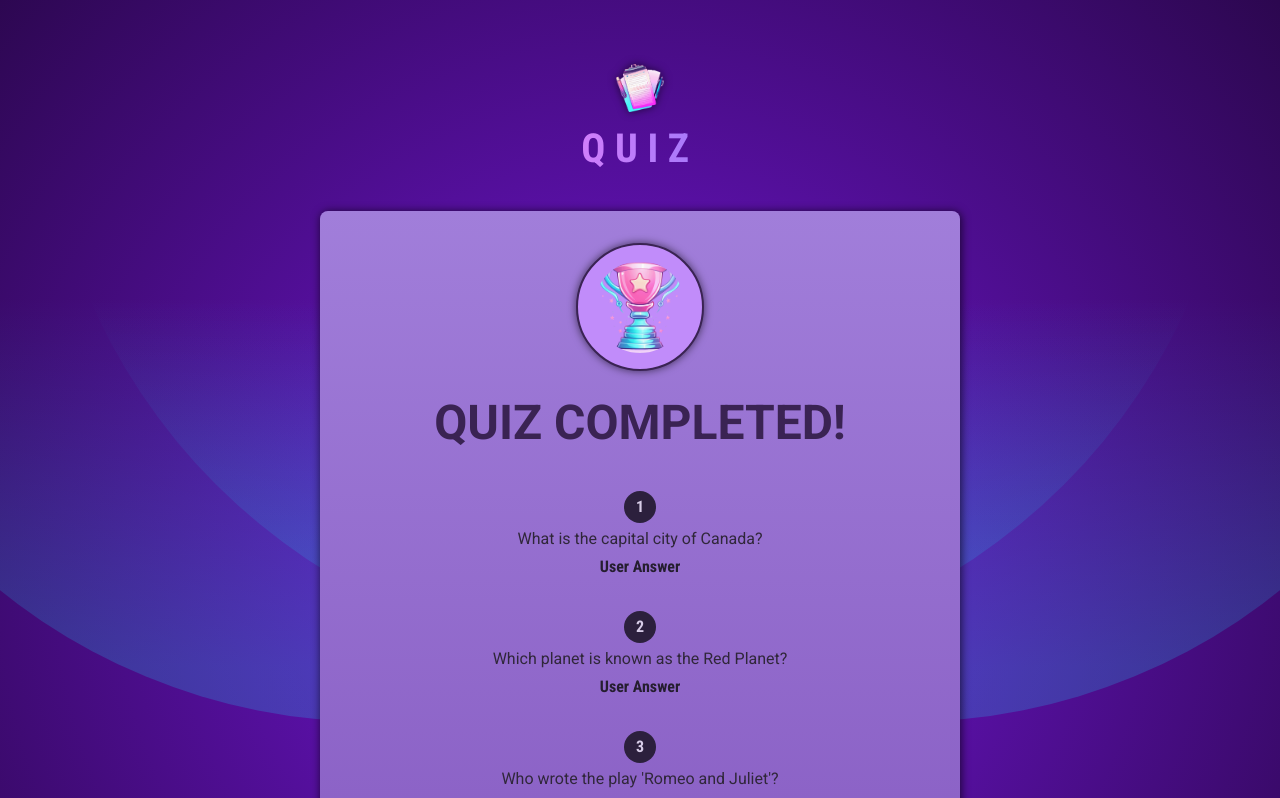
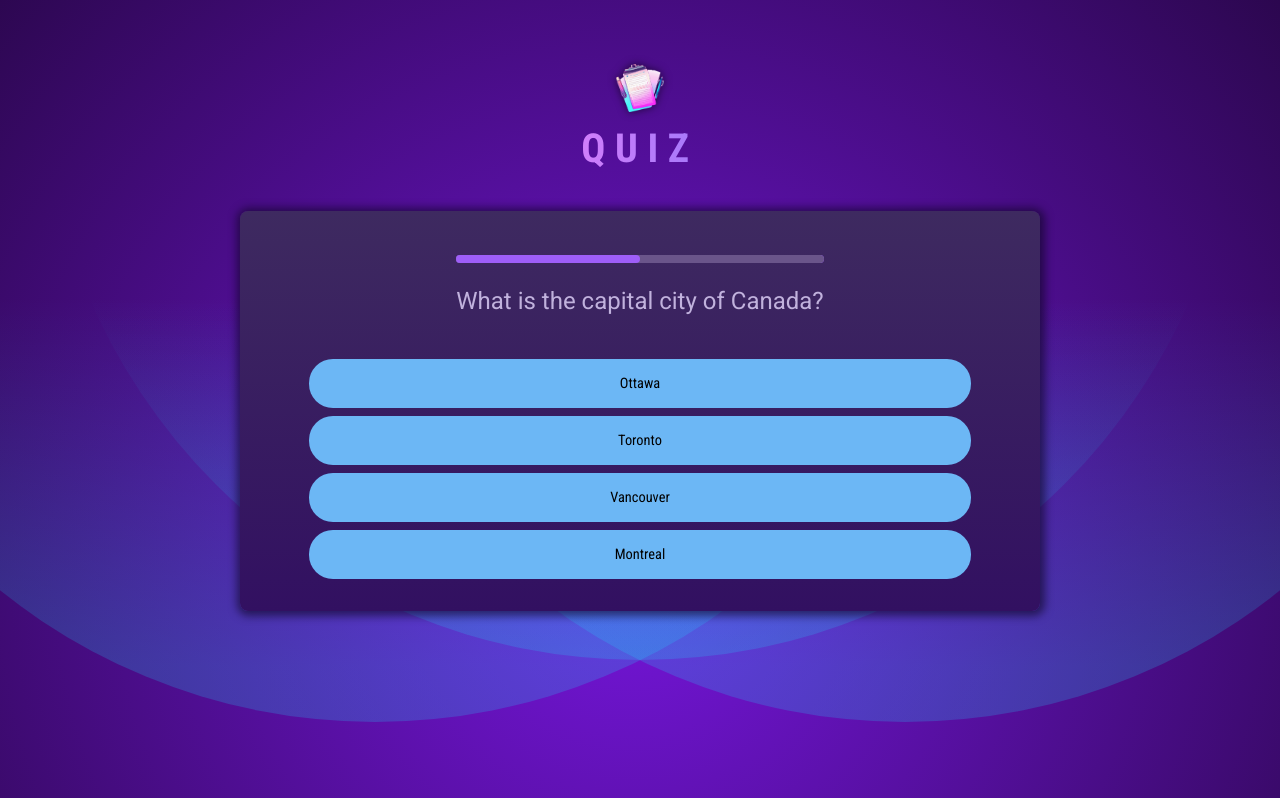
Before and after one commit to MihaiNeagu9/react-quiz-app, a React (Vite) app: page / in a window 1280 px wide. Shown: the top 798 px of the page. Built offline with nearby package versions, Linux system fonts and the light colour scheme.

Commit message:
feat: manage quiz answers in App and switch to Summary on completion (no UI updated)

```diff
--- a/src/App.jsx
+++ b/src/App.jsx
@@ -1,15 +1,20 @@
+import { useState } from "react";
+import { QUESTION_DATA } from "./data-question.js";
+
 import Header from "./components/Header.jsx";
 import Quiz from "./components/Quiz.jsx";
 import Summary from "./components/Summary.jsx";
 
 function App() {
+    const [userAnswers, setUserAnswers] = useState([]);
+
+    const quizIsComplete = userAnswers.length === QUESTION_DATA.length;
+
     return (
         <>
         <Header />
 
-        <Summary />
-
-        <Quiz />
+        {quizIsComplete ? <Summary /> : <Quiz />}
         </>
     );
 }
```
